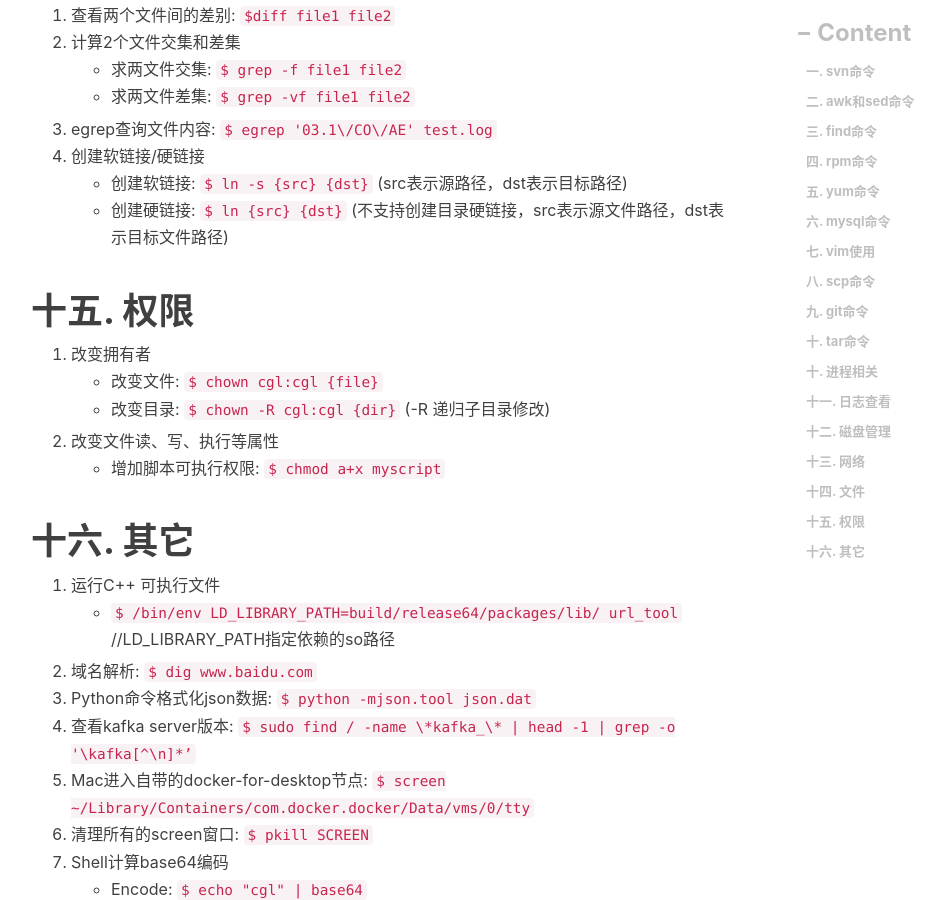
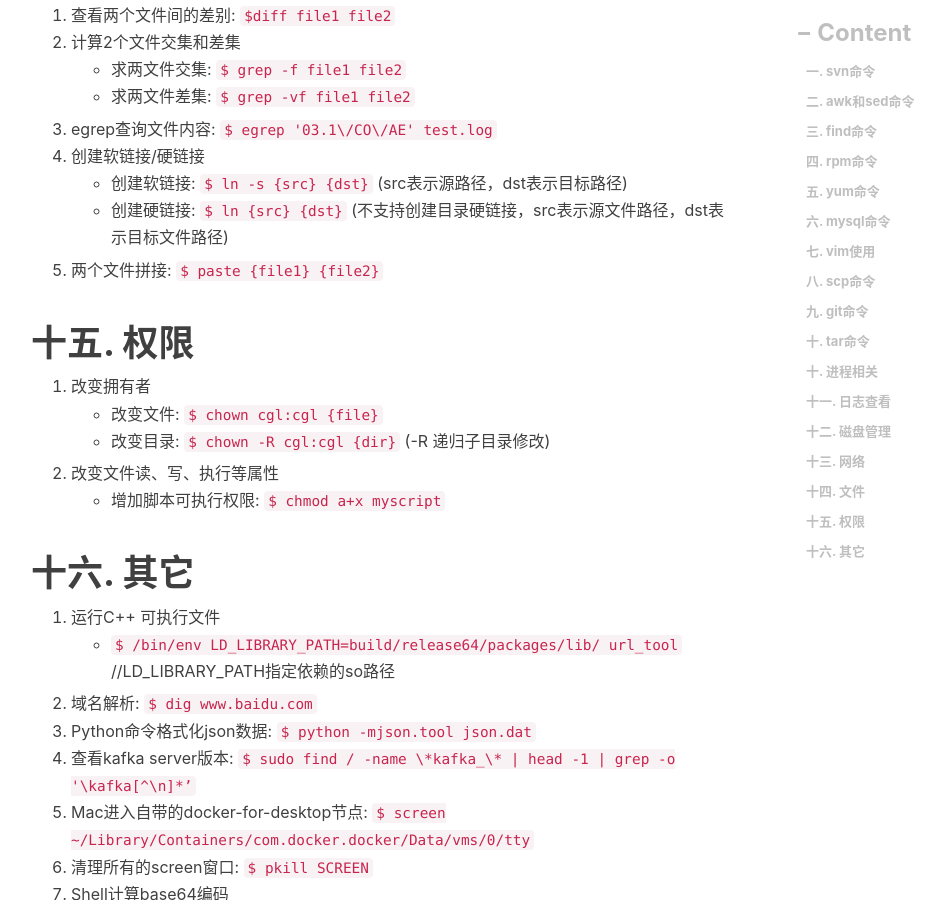
Before and after one commit to engru/chenguolin.github.io, a Jekyll site: the page built from _posts/2016-09-27-【Linux-10】Linux开发运维总结.md, in a window 1280 px wide and 900 px high, scrolled down 6430 px. Shown: the whole window, without its empty margins (234-1179 px from the left). Built offline with Jekyll 4.4.1, drawn with Linux system fonts in a browser that asks for light colours; nearby versions of some CDN libraries; comment, search, counter and statistics services are not loaded.

Commit message:
Update 2016-09-27-【Linux-10】Linux开发运维总结.md

```diff
--- a/_posts/2016-09-27-【Linux-10】Linux开发运维总结.md
+++ b/_posts/2016-09-27-【Linux-10】Linux开发运维总结.md
@@ -180,6 +180,7 @@ tags:         #标签
 4. 创建软链接/硬链接
     + 创建软链接: `$ ln -s {src} {dst}`  (src表示源路径，dst表示目标路径)
     + 创建硬链接: `$ ln {src} {dst}`     (不支持创建目录硬链接，src表示源文件路径，dst表示目标文件路径)
+5. 两个文件拼接: `$ paste {file1} {file2}`
 
 # 十五. 权限
 1. 改变拥有者
```
